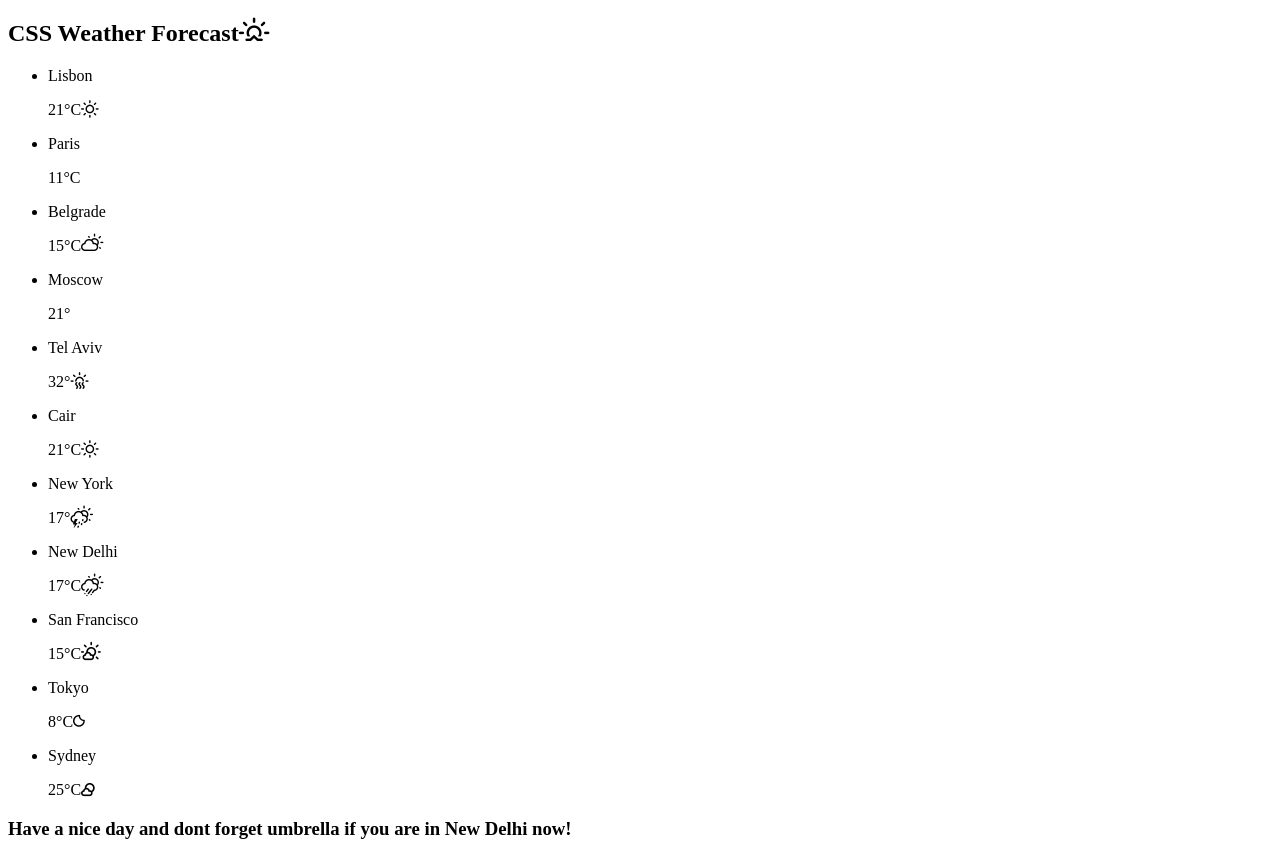
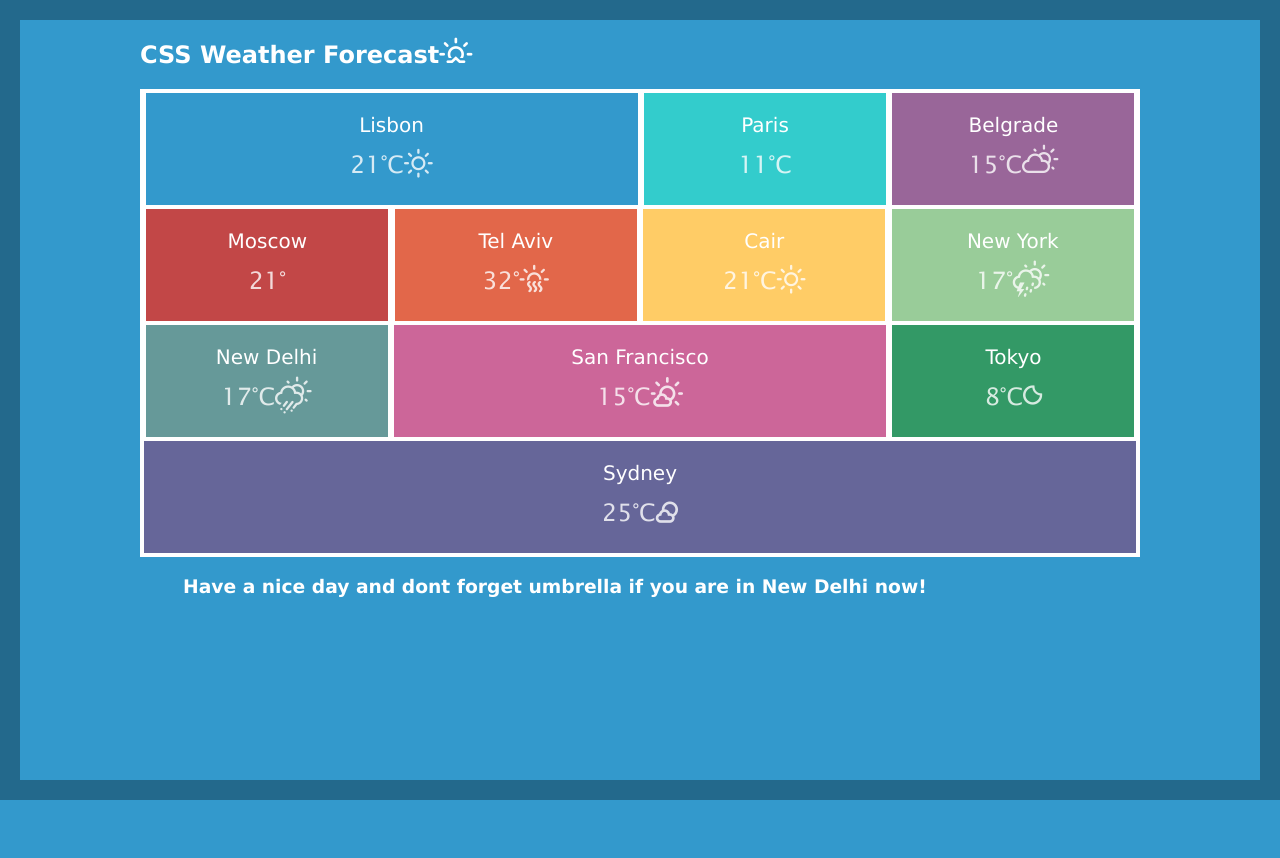
Before and after one commit to SerdiukArtem/weather, a plain HTML site: page index.html in a window 1280 px wide. After the commit the page ends 800 px from the top, so only its background shows below. Drawn offline with Linux system fonts and the light colour scheme.

Commit message:
add style

```diff
--- a/style.css
+++ b/style.css
@@ -4,3 +4,141 @@
   font-weight:normal;
   font-style:normal;
 }
+
+* {
+  box-sizing: border-box;
+  transition: all .1s ease-in;
+}
+
+html {
+  height: 100vh;
+  border: 20px solid #00000050;
+}
+
+body {
+  background: #3399cc;
+}
+
+.wrapper {
+  margin: 0 auto;
+  width: 1000px;
+  color: #ffffff;
+}
+
+h2, h3 {
+  font-family: "Lucida Grande";
+}
+
+.weather_wrapper {
+  margin: 0 auto;
+  width: 1000px;
+  text-align: center;
+  font-family: sans-serif;
+  background: #ffffff;
+}
+
+ul {
+  margin: 0;
+  padding: 0;
+  list-style: none;
+}
+
+ul li {
+  display: inline-block;
+  margin: -2px -3px;
+  height: 120px;
+  border: 4px solid #ffffff;
+  cursor: pointer;
+}
+
+ul li:first-child {
+  margin-top: 0px;
+}
+
+ul li:last-child {
+  margin-bottom: 0px;
+}
+
+p{
+  font-family: "Lucida Grande";
+  font-size: 20px;
+  margin-bottom: 10px;
+}
+
+span {
+  font-family: "Lucida Sans";
+  font-size: 24px;
+  opacity: .8;
+}
+
+.city_1 {
+  width: 50%;
+  background: #3399cc;
+}
+
+.city_2 {
+  width: 25%;
+  background: #33cccc;
+}
+
+.city_3 {
+  width: 25%;
+  background: #996699;
+}
+
+.city_4 {
+  width: 25%;
+  background: #c24747;
+}
+
+.city_5 {
+  width: 25%;
+  background: #e2674a;
+}
+
+.city_6 {
+  width: 25%;
+  background: #ffcc66;
+}
+
+.city_7 {
+  width: 25%;
+  background: #99cc99;
+}
+
+.city_8 {
+  width: 25%;
+  background: #669999;
+}
+
+.city_9 {
+  width: 50%;
+  background: #cc6699;
+}
+
+.city_10 {
+  width: 25%;
+  background: #339966;
+}
+
+.city_11 {
+  width: 100%;
+  background: #666699;
+}
+
+ul:hover li {
+  opacity: .65;
+}
+
+ul:hover li:hover {
+  opacity: 1;
+}
+
+i {
+  font-size: 26px;
+}
+
+footer {
+  margin-left: 155px;
+  color:#ffffff;
+}
```
